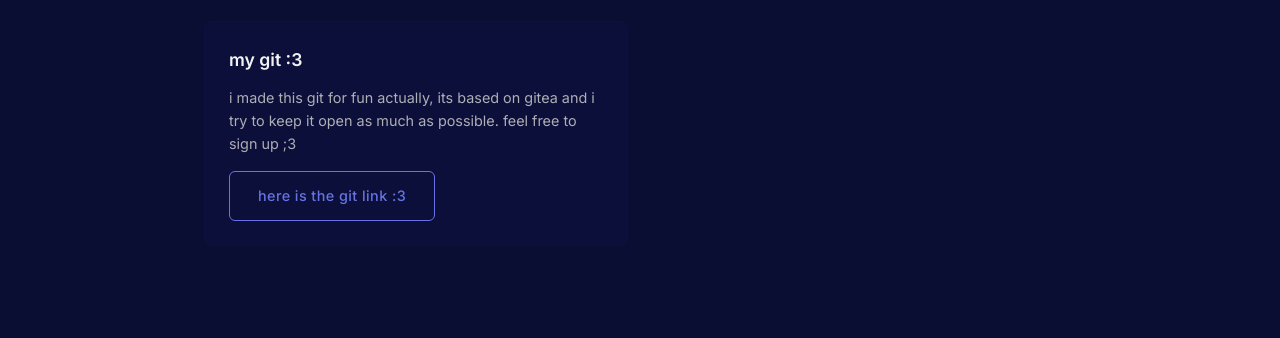
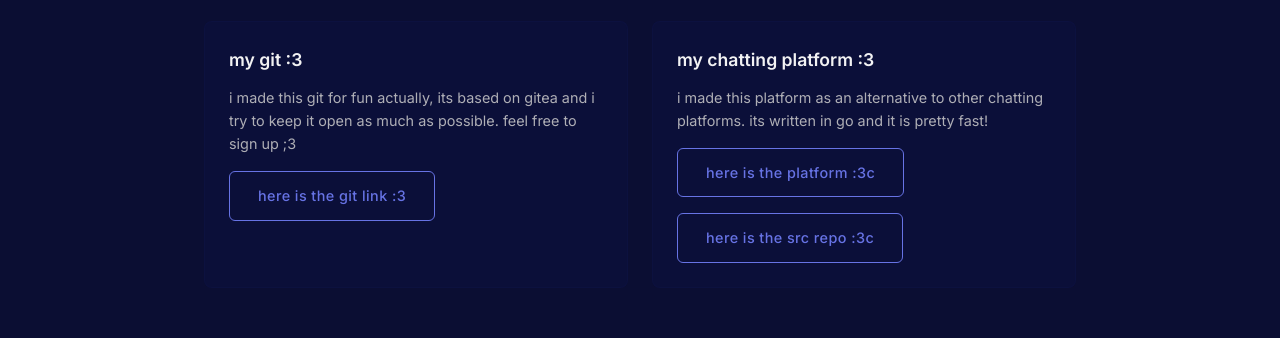
Before and after one commit to adachiPPP/adachi, a plain HTML site: page index.html in a window 1280 px wide. Shown: the part 1818-2156 px from the top of the page. Drawn offline with Linux system fonts and the light colour scheme.

Commit message:
updated somethings :3c

```diff
--- a/index.html
+++ b/index.html
@@ -52,6 +52,7 @@ document.documentElement.style.setProperty("--bg-img", `url("${randomBg}")`);
         <a class="btn" href="https://github.com/sponsors/adachiPPP" target="_blank">support ❤️</a>
         <a class="btn" href="https://goog.adachip.dev/" target="_blank">Goog...</a>
         <a class="btn" href="https://git.adachip.dev/" target="_blank">my git</a>
+        <a class="btn" href="https:/chat.adachip.dev/" target"_blank">my chatting platform :3c</a>
       </div>
     </div>
   </div>
@@ -98,6 +99,12 @@ document.documentElement.style.setProperty("--bg-img", `url("${randomBg}")`);
       <h3>my git :3</h3>
       <p>i made this git for fun actually, its based on gitea and i try to keep it open as much as possible. feel free to sign up ;3</p>
       <p><a href="https://git.adachip.dev/" target="_blank" class="btn">here is the git link :3</a></p>
+    </div>
+    <div class="card">
+      <h3>my chatting platform :3</h3>
+      <p>i made this platform as an alternative to other chatting platforms. its written in go and it is pretty fast!</p>
+      <p><a href="https://chat.adachip.dev/" target="blank" class="btn">here is the platform :3c</a></p>
+      <p><a href="https://git.adachip.dev/adachi/adachat" target="blank" class="btn">here is the src repo :3c</a></p>
     </div>
   </div>
 </section>
```
